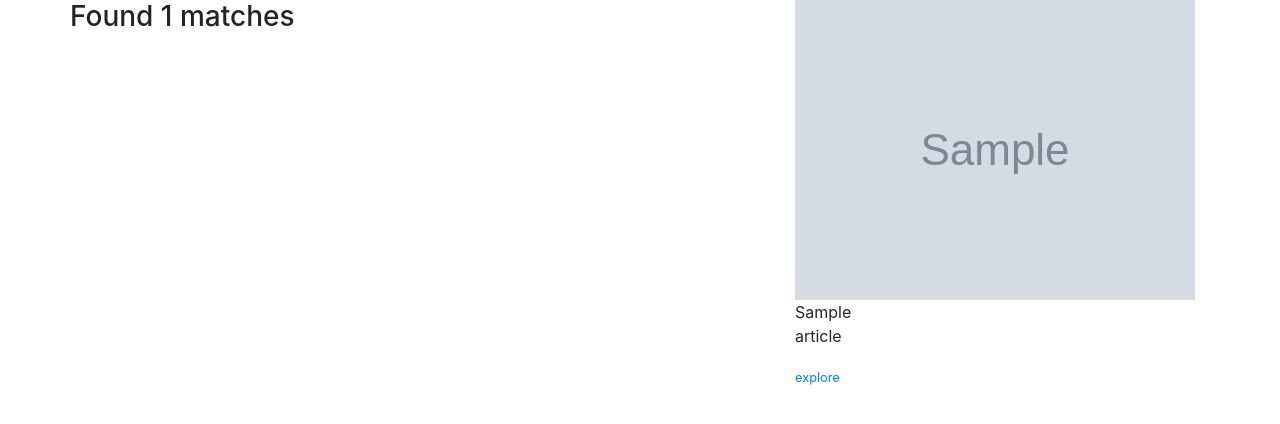
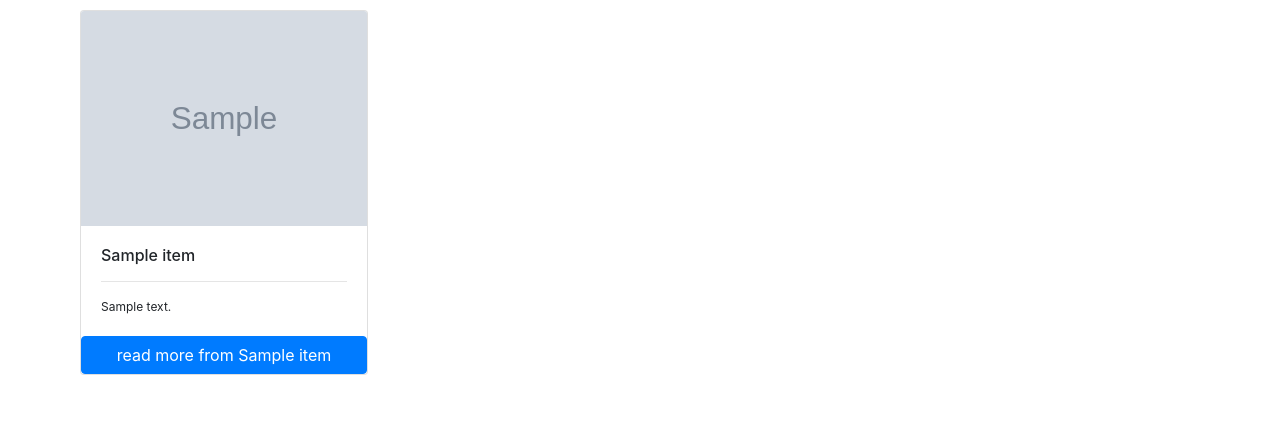
Before and after one commit to JacqulineWangu/News_Highlight, a Flask app: template app/templates/search.html in a window 1280 px wide. Shown: the part 80-504 px from the top of the page. Run offline with Flask 2, Linux system fonts and the light colour scheme; the template is opened without the code that fills it: most values are stand-ins (such as "Sample title", 1, 10 or a date in 2020); grey boxes marked "Sample" are stand-in pictures; some libraries are stand-ins or nearby versions.

Commit message:
adds a template to render our search results

```diff
--- a/app/templates/search.html
+++ b/app/templates/search.html
@@ -3,16 +3,21 @@
 
 {% block content %}
 <div class="container">
+    <div class="row">
+        {% for item in article_data %}
+        <div class="card" style="width: 18rem; margin:10px;">
+            <img src="{{ item.urlToImage }}" alt="{{item.title | truncate(15)}}" class="card-img-top">
+            <div class="card-body">
+                <h5 style="font-size: 16px; text-align: justify;" class="card-title">{{item.title}}</h5>
+                <hr>
+                <p style="font-size: 12px; text-align: justify;" class="card-text">{{item.content}}</p>
+            </div>
+            <a href="{{item.url}}" style="width: 100%" class="btn btn-primary">read more from
+                {{item.title | truncate(10)}}</a>
+        </div>
+        <br>
+        {% endfor %}
+    </div>
+</div>
 
-    <div class="row">
-
-        <h3> Found {{ articles | count }} matches </h3>
-        <hr>
-        <ul>
-            {{ macro.displayHeadlineList(articles)}}
-        </ul>
-
-    </div>
-
-</div>
 {% endblock %}
```
